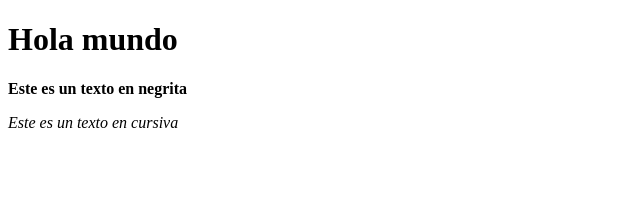
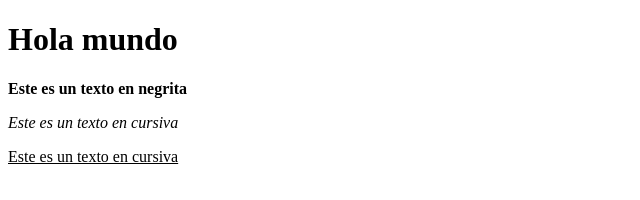
Before and after one commit to jpbiondo/trabajo-practico-html, a plain HTML site: page index.html in a window 1280 px wide. Shown: the whole page, without its empty margins (0-640 px from the left). Drawn offline with Linux system fonts and the light colour scheme.

Commit message:
Añadir texto subrayado

```diff
--- a/index.html
+++ b/index.html
@@ -13,6 +13,9 @@
     <p>
         <em>Este es un texto en cursiva</em>
     </p>
+    <p>
+        <u>Este es un texto en cursiva</u>
+    </p>
 
 </body>
 </html>
```
